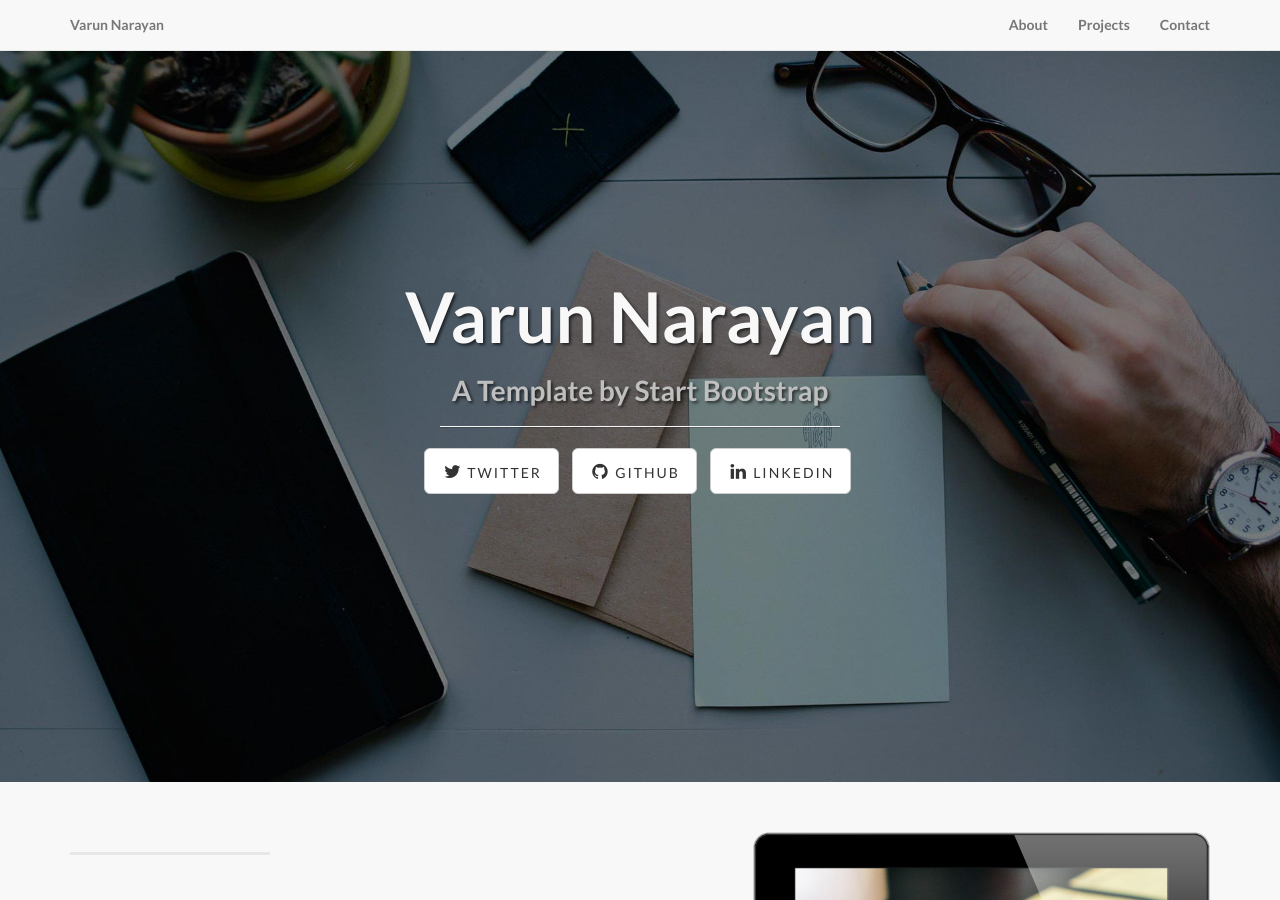
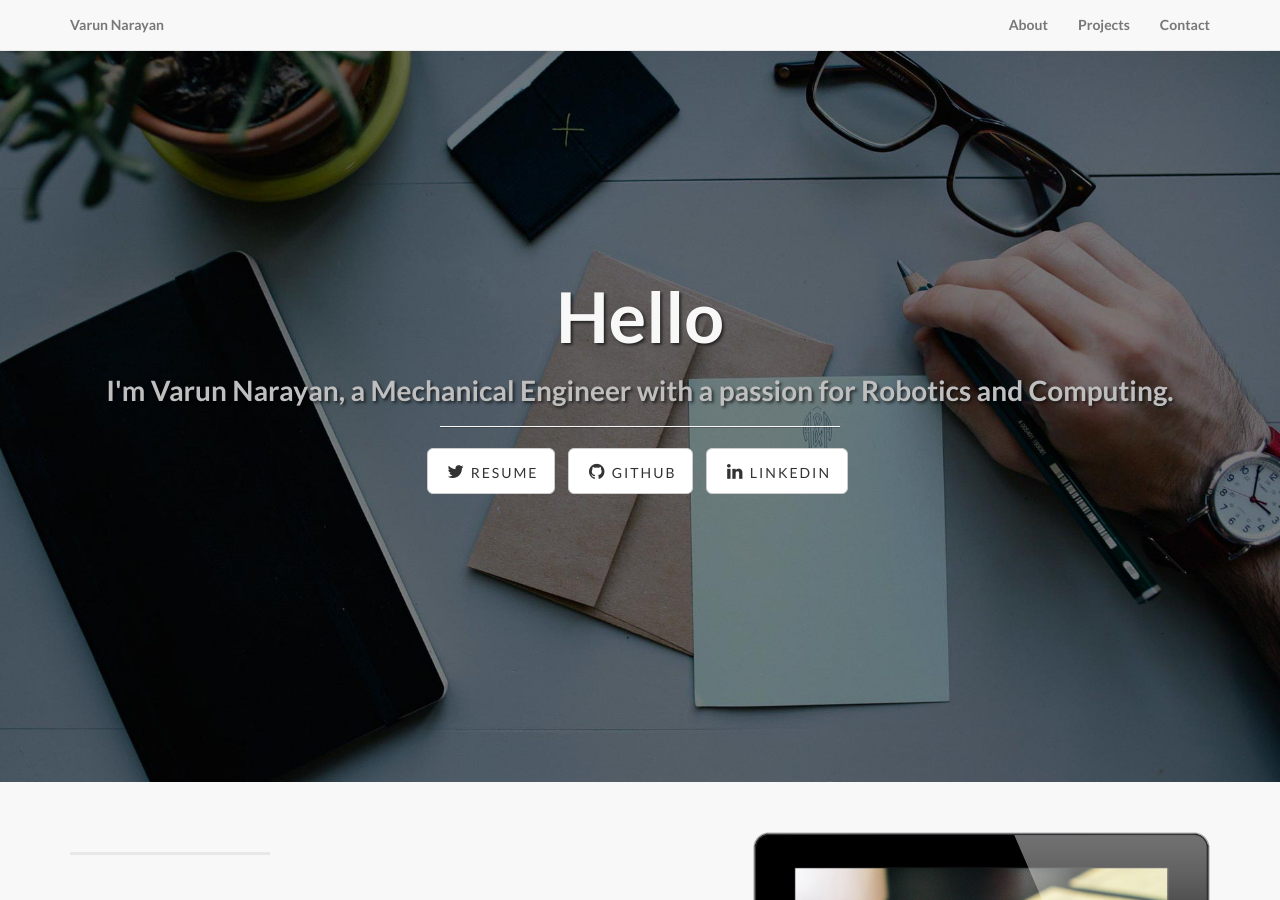
Before and after one commit to vann00/vann00.github.io, a Jekyll site: the page index.html, which Jekyll copies as it is, in a window 1280 px wide and 900 px high. Built offline with Jekyll 4.4.1, drawn with Linux system fonts in a browser that asks for light colours; some of the changed text lies outside the part shown.

Commit message:
Made some changes to the text at the top

```diff
--- a/index.html
+++ b/index.html
@@ -73,18 +73,18 @@
             <div class="row">
                 <div class="col-lg-12">
                     <div class="intro-message">
-                        <h1>Varun Narayan</h1>
-                        <h3>A Template by Start Bootstrap</h3>
+                        <h1>Hello</h1>
+                        <h3>I'm Varun Narayan, a Mechanical Engineer with a passion for Robotics and Computing.</h3>
                         <hr class="intro-divider">
                         <ul class="list-inline intro-social-buttons">
                             <li>
-                                <a href="https://twitter.com/SBootstrap" class="btn btn-default btn-lg"><i class="fa fa-twitter fa-fw"></i> <span class="network-name">Twitter</span></a>
+                                <a href="https://twitter.com/SBootstrap" class="btn btn-default btn-lg"><i class="fa fa-twitter fa-fw"></i> <span class="network-name">Resume</span></a>
                             </li>
                             <li>
-                                <a href="https://github.com/IronSummitMedia/startbootstrap" class="btn btn-default btn-lg"><i class="fa fa-github fa-fw"></i> <span class="network-name">Github</span></a>
+                                <a href="https://github.com/vann00" class="btn btn-default btn-lg"><i class="fa fa-github fa-fw"></i> <span class="network-name">Github</span></a>
                             </li>
                             <li>
-                                <a href="#" class="btn btn-default btn-lg"><i class="fa fa-linkedin fa-fw"></i> <span class="network-name">Linkedin</span></a>
+                                <a href="https://linkedin.com/vnarayan1" class="btn btn-default btn-lg"><i class="fa fa-linkedin fa-fw"></i> <span class="network-name">Linkedin</span></a>
                             </li>
                         </ul>
                     </div>
@@ -210,14 +210,16 @@
                         </li>
                         <li class="footer-menu-divider">&sdot;</li>
                         <li>
-                            <a href="#services">Services</a>
+                            <a href="#services">Projects</a>
                         </li>
                         <li class="footer-menu-divider">&sdot;</li>
                         <li>
                             <a href="#contact">Contact</a>
                         </li>
                     </ul>
-                    <p class="copyright text-muted small">Copyright &copy; Your Company 2014. All Rights Reserved</p>
+                    <p class="copyright text-muted small">Copyright &copy; Varun Narayan 2016. <br> Based on a template from Start Bootstrap.>
+
+                    </template></p>
                 </div>
             </div>
         </div>
```
